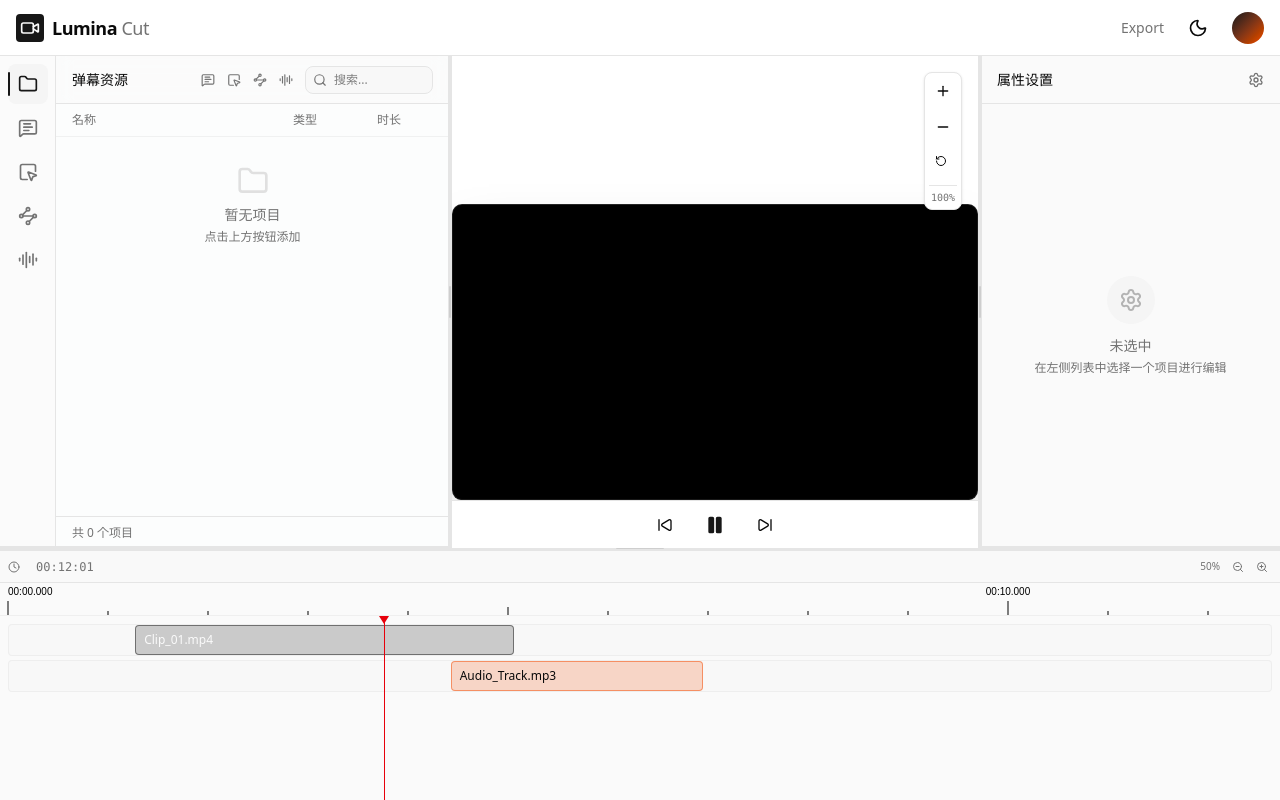
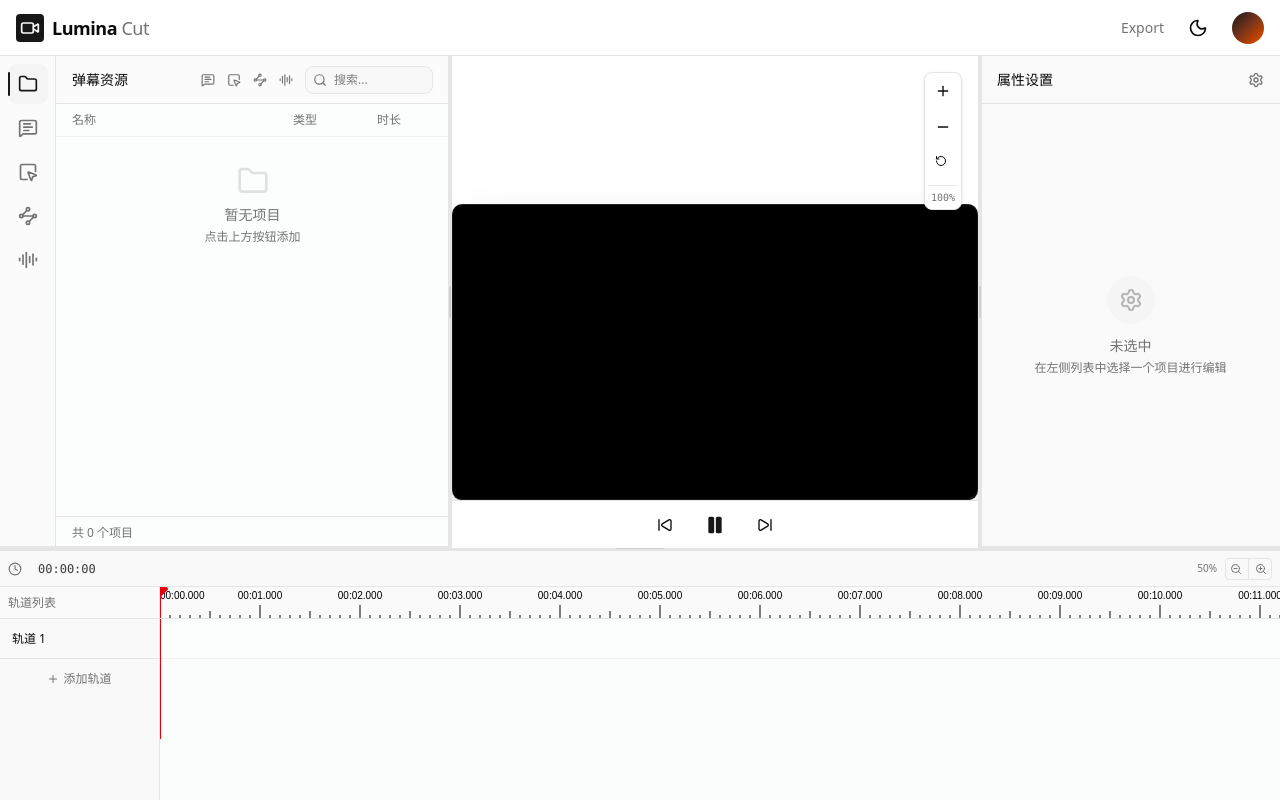
Before and after one commit to Kvxin/bas-creater, a Vue app: page / in a window 1280 px wide. Built offline with nearby package versions, Linux system fonts and the light colour scheme.

Commit message:
feat(editor): 实现时间轴面板与可缩放刻度尺

```diff
--- a/src/components/editor/TimeRuler.vue
+++ b/src/components/editor/TimeRuler.vue
@@ -1,6 +1,6 @@
 <script setup lang="ts">
 import { ref, onMounted, onUnmounted, watch } from "vue";
-import { getGridPixel, getGridSize, formatTime } from "@/utils/timeline";
+import { getGridPixel, getGridSize, formatTime, getPixelsPerSecond } from "@/utils/timeline";
 
 type Props = {
   scale?: number; // 缩放比例 (1-100)
@@ -65,32 +65,30 @@ const tickHeight = {
 // 文字区域高度
 const textAreaHeight = 14;
 
-// 获取刻度间隔配置
+// 获取刻度间隔配置 (基于 PPS 像素/秒)
 const getTickIntervals = (scale: number) => {
-  if (scale >= 80) {
-    // 毫秒级
-    return { minor: 50, medium: 250, major: 1000 };
-  } else if (scale >= 40) {
-    // 秒级
-    return { minor: 1000, medium: 5000, major: 10000 };
-  } else {
-    // 分钟级
-    return { minor: 10000, medium: 30000, major: 60000 };
+  const pps = getPixelsPerSecond(scale);
+
+  // 1. 高倍缩放 (PPS >= 100): 1s >= 100px
+  if (pps >= 100) {
+    // scale=50 (100px/s) -> major=1s, medium=0.5s, minor=0.1s
+    // scale=100 (200px/s) -> major=1s, medium=0.25s, minor=0.05s
+    return {
+      minor: pps >= 200 ? 50 : 100,
+      medium: pps >= 200 ? 250 : 500,
+      major: 1000
+    };
   }
-};
 
-// 根据可视宽度和缩放比例计算需要显示的最大时间
-const calculateMaxTime = (visibleWidth: number, scale: number) => {
-  const gridMs = getGridSize(scale);
-  const pixelPerMs = getGridPixel(scale, gridMs) / gridMs;
-  // 计算可视区域能显示的时间，并向上取整到大刻度的倍数
-  const intervals = getTickIntervals(scale);
-  const visibleTimeMs = visibleWidth / pixelPerMs;
-  // 向上取整到大刻度的下一个倍数，确保铺满
-  return (
-    Math.ceil(visibleTimeMs / intervals.major) * intervals.major +
-    intervals.major
-  );
+  // 2. 中等缩放 (PPS >= 40): 1s >= 40px
+  // scale=25 (50px/s)
+  if (pps >= 40) {
+    return { minor: 500, medium: 1000, major: 5000 };
+  }
+
+  // 3. 低倍缩放 (PPS < 40)
+  // scale=10 (20px/s) -> 5s=100px
+  return { minor: 1000, medium: 5000, major: 10000 };
 };
 
 // 绘制时间刻度
@@ -119,20 +117,32 @@ const drawRuler = () => {
 
   // 获取刻度间隔
   const intervals = getTickIntervals(props.scale);
+  const pps = getPixelsPerSecond(props.scale);
 
-  // 计算实际绘制区域宽度（减去左侧 padding）
-  const drawableWidth = width - props.paddingLeft;
+  // 计算可视区域对应的时间范围
+  // x = paddingLeft + (time * pps / 1000) - scrollLeft
+  // => time = (x - paddingLeft + scrollLeft) * 1000 / pps
 
-  // 根据可视宽度自动计算最大时间
-  const maxTime = calculateMaxTime(drawableWidth, props.scale);
+  // 增加额外的渲染缓冲区域 (左右各 100px)
+  const bufferPixel = 100;
+  const startPixel = -bufferPixel;
+  const endPixel = width + bufferPixel;
+
+  const rawStartTime = ((startPixel - props.paddingLeft + props.scrollLeft) * 1000) / pps;
+  const rawEndTime = ((endPixel - props.paddingLeft + props.scrollLeft) * 1000) / pps;
+
+  // 对齐到最小刻度
+  const startTime = Math.max(0, Math.floor(rawStartTime / intervals.minor) * intervals.minor);
+  const endTime = Math.ceil(rawEndTime / intervals.minor) * intervals.minor;
 
   // 绘制刻度
-  for (let time = 0; time <= maxTime; time += intervals.minor) {
+  for (let time = startTime; time <= endTime; time += intervals.minor) {
     // 添加 paddingLeft 偏移，使刻度与轨道对齐
     const x =
       props.paddingLeft + getGridPixel(props.scale, time) - props.scrollLeft;
 
-    if (x < props.paddingLeft - 50 || x > width + 50) continue;
+    // 再次检查可见性（虽然循环范围已经限制了，但为了保险）
+    if (x < -50 || x > width + 50) continue;
 
     let tickH = tickHeight.minor;
     let tickColor = colors.minorTick;
--- a/src/components/editor/TimelinePanel.vue
+++ b/src/components/editor/TimelinePanel.vue
@@ -1,29 +1,60 @@
 <script setup lang="ts">
-import { ref, computed } from "vue";
-import { Clock, ZoomIn, ZoomOut } from "lucide-vue-next";
+import { ref, computed, watch } from "vue";
+import {
+  Clock,
+  ZoomIn,
+  ZoomOut,
+  Play,
+  Pause,
+  Plus,
+  Trash2,
+} from "lucide-vue-next";
 import TimeRuler from "./TimeRuler.vue";
 import { formatTime } from "@/utils/timeline";
+import { useTimelineStore } from "@/stores/timeline";
+import { useDanmuStore } from "@/stores/danmu";
+import { compileTimelineToBas } from "@/utils/compiler";
+import basService from "@/utils/bas";
 
-// 时间轴缩放比例 (1-100)
-const scale = ref(50);
-// 当前播放时间（毫秒）
-const currentTime = ref(12050);
-// 滚动偏移量
+const timelineStore = useTimelineStore();
+const danmuStore = useDanmuStore();
+
+// 像素/秒 计算
+const pixelsPerSecond = computed(() => timelineStore.zoomScale * 2);
+
+// 总宽度 (逻辑时长 + 20% 缓冲，确保有空余拖拽空间)
+const totalWidth = computed(() => {
+  return ((timelineStore.duration * 1.2) / 1000) * pixelsPerSecond.value;
+});
+
+// 滚动容器
+const timelineContentRef = ref<HTMLElement | null>(null);
+const trackListRef = ref<HTMLElement | null>(null);
 const scrollLeft = ref(0);
+
+const handleScroll = (e: Event) => {
+  const target = e.target as HTMLElement;
+  scrollLeft.value = target.scrollLeft;
+
+  // 同步左侧轨道列表的垂直滚动
+  if (trackListRef.value) {
+    trackListRef.value.scrollTop = target.scrollTop;
+  }
+};
 
 // 缩放控制
 const zoomIn = () => {
-  scale.value = Math.min(100, scale.value + 10);
+  timelineStore.zoomScale = Math.min(100, timelineStore.zoomScale + 10);
 };
 
 const zoomOut = () => {
-  scale.value = Math.max(10, scale.value - 10);
+  timelineStore.zoomScale = Math.max(10, timelineStore.zoomScale - 10);
 };
 
-// 格式化当前时间显示（时:分:秒:帧）
+// 格式化当前时间显示
 const currentTimeDisplay = computed(() => {
-  const { h, m, s, ms } = formatTime(currentTime.value);
-  const frames = Math.floor((ms / 1000) * 30); // 假设30fps
+  const { h, m, s, ms } = formatTime(timelineStore.currentTime);
+  const frames = Math.floor((ms / 1000) * 30);
   return `${h > 0 ? String(h).padStart(2, "0") + ":" : ""}${String(m).padStart(
     2,
     "0"
@@ -31,18 +62,126 @@ const currentTimeDisplay = computed(() => {
 });
 
 // 处理拖拽放置
-const handleDrop = (event: DragEvent) => {
+const handleDrop = (event: DragEvent, trackId: string) => {
   const data = event.dataTransfer?.getData("application/json");
-  if (data) {
+  if (data && timelineContentRef.value) {
     try {
       const item = JSON.parse(data);
-      console.log("[TimelinePanel] 接收到拖拽元素:", item);
-      console.log("详细信息:", JSON.stringify(item, null, 2));
+      // 计算拖放位置的时间
+      const rect = timelineContentRef.value.getBoundingClientRect();
+      // 这里 relativeX 直接用 clientX - rect.left + scrollLeft 即可
+      // 因为 timelineContentRef 现在就是单纯的滚动容器
+      const relativeX =
+        event.clientX - rect.left + scrollLeft.value;
+
+      const timeMs = Math.max(
+        0,
+        Math.floor((relativeX / pixelsPerSecond.value) * 1000)
+      );
+
+      timelineStore.addClip(item, trackId, timeMs);
     } catch (e) {
       console.error("解析拖拽数据失败", e);
     }
   }
 };
+
+// 添加轨道
+const handleAddTrack = () => {
+  timelineStore.addTrack();
+};
+
+// 获取 Clip 样式
+const getClipStyle = (clip: any) => {
+  const left = (clip.startTime / 1000) * pixelsPerSecond.value;
+  const width = (clip.duration / 1000) * pixelsPerSecond.value;
+  return {
+    left: `${left}px`,
+    width: `${width}px`,
+  };
+};
+
+const getClipName = (clip: any) => {
+    return clip.name || 'Unknown Clip';
+}
+
+// 游标位置 (相对于内容区域)
+const playheadStyle = computed(() => {
+  const left = (timelineStore.currentTime / 1000) * pixelsPerSecond.value;
+  return {
+    left: `${left}px`,
+  };
+});
+
+// 标尺区域的游标位置 (相对于视口，需要减去 scrollLeft)
+const rulerPlayheadStyle = computed(() => {
+  const rawLeft = (timelineStore.currentTime / 1000) * pixelsPerSecond.value;
+  return {
+    left: `${rawLeft - scrollLeft.value}px`,
+    display: rawLeft - scrollLeft.value >= 0 ? 'block' : 'none' // 简单优化，视口外隐藏
+  };
+});
+
+// 处理 TimeRuler 发出的点击事件
+const handleRulerClick = (timeMs: number) => {
+  updateTime(timeMs);
+};
+
+// 处理轨道区域点击
+const handleTimelineClick = (e: MouseEvent) => {
+  // 如果正在拖拽 Playhead，不处理点击
+  if (isDraggingPlayhead.value) return;
+
+  const rect = timelineContentRef.value!.getBoundingClientRect();
+  const clickX = e.clientX - rect.left + scrollLeft.value;
+  // 计算时间 (ms)
+  const time = Math.max(0, (clickX / pixelsPerSecond.value) * 1000);
+
+  updateTime(time);
+};
+
+const updateTime = (time: number) => {
+  timelineStore.setCurrentTime(time);
+  // 如果是暂停状态，也要同步 BAS 引擎时间，方便预览静态帧
+  if (!timelineStore.isPlaying) {
+      basService.seek(time / 1000);
+  }
+}
+
+// Playhead 拖拽逻辑
+const isDraggingPlayhead = ref(false);
+
+const startDragPlayhead = (e: MouseEvent) => {
+  isDraggingPlayhead.value = true;
+  document.body.style.cursor = "ew-resize";
+  window.addEventListener("mousemove", onDragPlayhead);
+  window.addEventListener("mouseup", stopDragPlayhead);
+};
+
+const onDragPlayhead = (e: MouseEvent) => {
+  if (!isDraggingPlayhead.value || !timelineContentRef.value) return;
+
+  const rect = timelineContentRef.value.getBoundingClientRect();
+  const moveX = e.clientX - rect.left + scrollLeft.value;
+  const time = Math.max(0, (moveX / pixelsPerSecond.value) * 1000);
+
+  timelineStore.setCurrentTime(time);
+  if (!timelineStore.isPlaying) {
+      basService.seek(time / 1000, false);
+  }
+};
+
+const stopDragPlayhead = () => {
+  isDraggingPlayhead.value = false;
+  document.body.style.cursor = "";
+  window.removeEventListener("mousemove", onDragPlayhead);
+  window.removeEventListener("mouseup", stopDragPlayhead);
+
+  if (!timelineStore.isPlaying) {
+      basService.seek(timelineStore.currentTime / 1000, true);
+  }
+};
+
 </script>
 
 <template>
@@ -51,25 +190,28 @@ const handleDrop = (event: DragEvent) => {
   >
     <!-- 顶部工具栏 -->
     <div
-      class="h-8 bg-sidebar-accent/30 border-b border-sidebar-border flex items-center px-2 text-xs text-muted-foreground gap-4"
+      class="h-9 bg-sidebar-accent/30 border-b border-sidebar-border flex items-center px-2 text-xs text-muted-foreground gap-4 shrink-0"
     >
-      <Clock class="size-3" />
-      <span class="font-mono">{{ currentTimeDisplay }}</span>
+      <Clock class="size-3.5" />
+      <span class="font-mono text-foreground/80">{{ currentTimeDisplay }}</span>
+
       <div class="flex-1"></div>
+
       <div class="flex items-center gap-2">
-        <span class="text-[10px]">{{ scale }}%</span>
-        <div class="flex gap-1">
+        <span class="text-[10px] w-8 text-right"
+          >{{ timelineStore.zoomScale }}%</span
+        >
+        <div class="flex gap-0.5 border border-sidebar-border rounded overflow-hidden">
           <button
-            class="p-1 hover:bg-sidebar-accent rounded cursor-pointer"
+            class="p-1 hover:bg-sidebar-accent cursor-pointer"
             @click="zoomOut"
-            title="缩小"
           >
             <ZoomOut class="size-3" />
           </button>
+          <div class="w-px bg-sidebar-border"></div>
           <button
-            class="p-1 hover:bg-sidebar-accent rounded cursor-pointer"
+            class="p-1 hover:bg-sidebar-accent cursor-pointer"
             @click="zoomIn"
-            title="放大"
           >
             <ZoomIn class="size-3" />
           </button>
@@ -77,44 +219,107 @@ const handleDrop = (event: DragEvent) => {
       </div>
     </div>
 
-    <!-- 时间刻度尺 -->
-    <div class="border-b border-sidebar-border/50">
-      <TimeRuler :scale="scale" :scroll-left="scrollLeft" :padding-left="8" />
+    <!-- 头部区域 (Header Row) -->
+    <div class="flex h-8 shrink-0 bg-sidebar border-b border-sidebar-border">
+      <!-- 左上角：轨道列表头 -->
+      <div class="w-40 shrink-0 border-r border-sidebar-border bg-sidebar-accent/10 flex items-center px-2 text-xs font-medium text-muted-foreground z-20">
+        轨道列表
+      </div>
+
+      <!-- 右侧：时间刻度尺 (固定视口，内部 canvas 重绘) -->
+      <div class="flex-1 relative overflow-hidden cursor-pointer bg-sidebar">
+        <TimeRuler
+            :scale="timelineStore.zoomScale"
+            :scroll-left="scrollLeft"
+            :padding-left="0"
+            @click="handleRulerClick"
+        />
+        <!-- 标尺上的游标指示器 -->
+        <div
+            class="absolute top-0 bottom-0 w-px bg-destructive z-30 pointer-events-none"
+            :style="rulerPlayheadStyle"
+        >
+            <div class="absolute -top-1 -left-1.5 w-3 h-3 bg-destructive rotate-45 rounded-[1px]"></div>
+        </div>
+      </div>
     </div>
 
-    <!-- 轨道区域 -->
-    <div
-      class="flex-1 relative overflow-hidden bg-sidebar p-2"
-      @dragover.prevent
-      @drop="handleDrop"
-    >
-      <!-- Timeline Tracks -->
-      <div class="space-y-1">
-        <div
-          class="h-8 bg-sidebar-accent/50 rounded w-full relative border border-sidebar-border/50"
-        >
+    <!-- 主体区域 (Body Row) -->
+    <div class="flex-1 flex overflow-hidden">
+      <!-- 左侧：轨道列表 (无滚动条，由右侧控制 scrollTop) -->
+      <div
+        class="w-40 border-r border-sidebar-border bg-sidebar/50 flex flex-col shrink-0 overflow-hidden"
+        ref="trackListRef"
+      >
+          <!-- 轨道头列表 -->
           <div
-            class="absolute left-[10%] w-[30%] h-full bg-primary/20 border border-primary/50 rounded flex items-center px-2 text-xs text-primary-foreground truncate"
+              v-for="track in timelineStore.tracks"
+              :key="track.id"
+              class="h-10 border-b border-sidebar-border flex items-center px-3 text-xs group hover:bg-sidebar-accent/30 transition-colors shrink-0"
           >
-            Clip_01.mp4
+              <div class="flex-1 truncate font-medium">{{ track.name }}</div>
+              <button class="opacity-0 group-hover:opacity-100 p-1 hover:text-destructive transition-opacity">
+                  <Trash2 class="size-3" />
+              </button>
           </div>
-        </div>
-        <div
-          class="h-8 bg-sidebar-accent/50 rounded w-full relative border border-sidebar-border/50"
-        >
-          <div
-            class="absolute left-[35%] w-[20%] h-full bg-chart-1/20 border border-chart-1/50 rounded flex items-center px-2 text-xs text-foreground truncate"
+
+          <button
+              @click="handleAddTrack"
+              class="w-full h-8 flex items-center justify-center gap-1 text-xs text-muted-foreground hover:text-primary hover:bg-sidebar-accent/50 transition-colors mt-1 shrink-0"
           >
-            Audio_Track.mp3
-          </div>
-        </div>
+              <Plus class="size-3" />
+              添加轨道
+          </button>
+
+          <!-- 底部占位，防止内容被遮挡 -->
+          <div class="h-20 shrink-0"></div>
       </div>
 
-      <!-- Playhead -->
-      <div class="absolute top-0 left-[30%] h-full w-px bg-destructive z-10">
+      <!-- 右侧：时间轴内容 (主滚动容器) -->
+      <div
+        class="flex-1 flex flex-col overflow-auto relative bg-background/30"
+        ref="timelineContentRef"
+        @scroll="handleScroll"
+      >
+        <!-- Tracks Container -->
         <div
-          class="absolute top-0 -left-[5px] w-0 h-0 border-l-[5px] border-l-transparent border-r-[5px] border-r-transparent border-t-8 border-t-destructive"
-        ></div>
+          class="relative"
+          :style="{ width: Math.max(1000, totalWidth) + 'px' }"
+          @mousedown.self="handleTimelineClick"
+        >
+            <!-- 轨道行 -->
+            <div
+                v-for="track in timelineStore.tracks"
+                :key="track.id"
+                class="h-10 border-b border-sidebar-border/50 relative group bg-sidebar/10 hover:bg-sidebar/30 transition-colors"
+                @dragover.prevent
+                @drop="handleDrop($event, track.id)"
+            >
+                <!-- Clips -->
+                <div
+                    v-for="clip in track.clips"
+                    :key="clip.id"
+                    class="absolute top-1 bottom-1 rounded border border-primary/40 bg-primary/20 hover:bg-primary/30 text-[10px] flex items-center px-2 text-primary-foreground overflow-hidden cursor-move select-none"
+                    :style="getClipStyle(clip)"
+                    :title="getClipName(clip)"
+                >
+                    <span class="truncate text-foreground/90 font-medium">{{ getClipName(clip) }}</span>
+                </div>
+            </div>
+
+            <!-- 底部占位 -->
+            <div class="h-20"></div>
+
+            <!-- Playhead Line (内容区域) -->
+            <div
+                class="absolute top-0 bottom-0 w-px bg-destructive z-30 group cursor-ew-resize"
+                :style="playheadStyle"
+                @mousedown.stop="startDragPlayhead"
+            >
+                 <!-- 拖拽把手 (只在内容区显示一个透明的点击区域即可，或者显示线) -->
+                 <div class="absolute top-0 -left-2 w-4 h-full bg-transparent"></div> <!-- Hit area -->
+            </div>
+        </div>
       </div>
     </div>
   </div>
```
